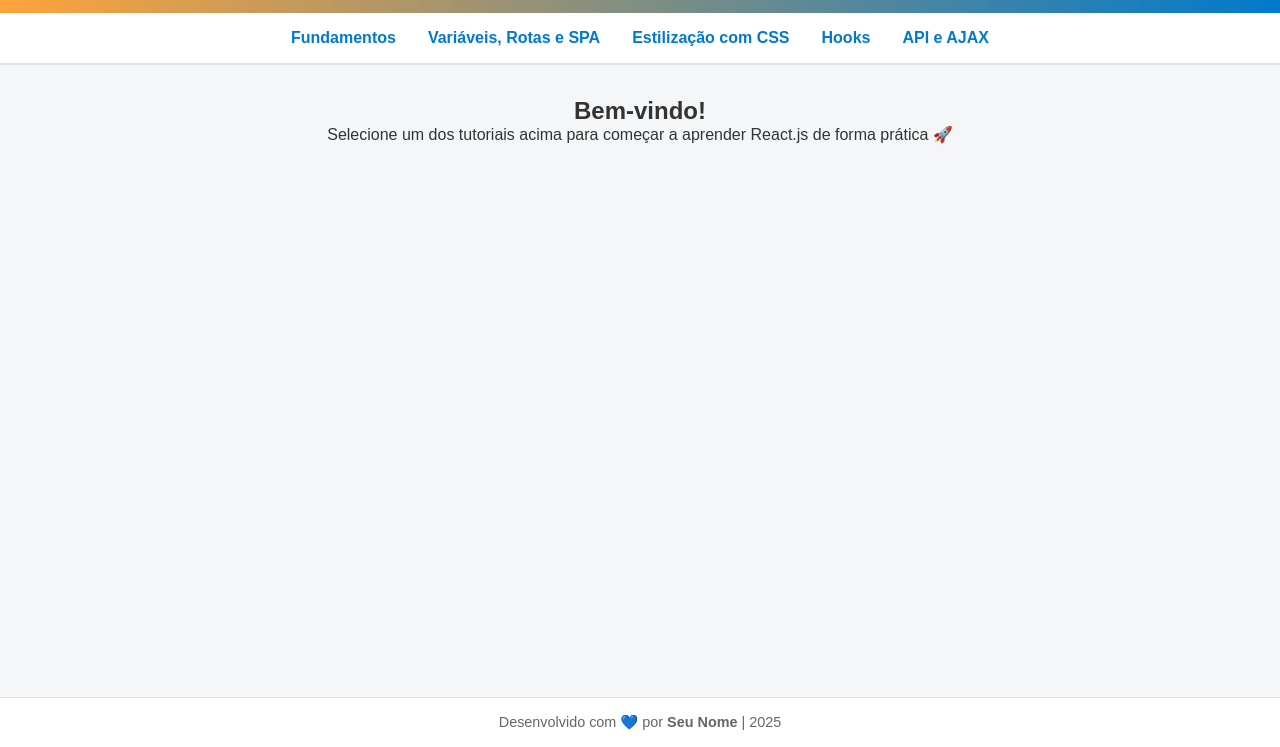
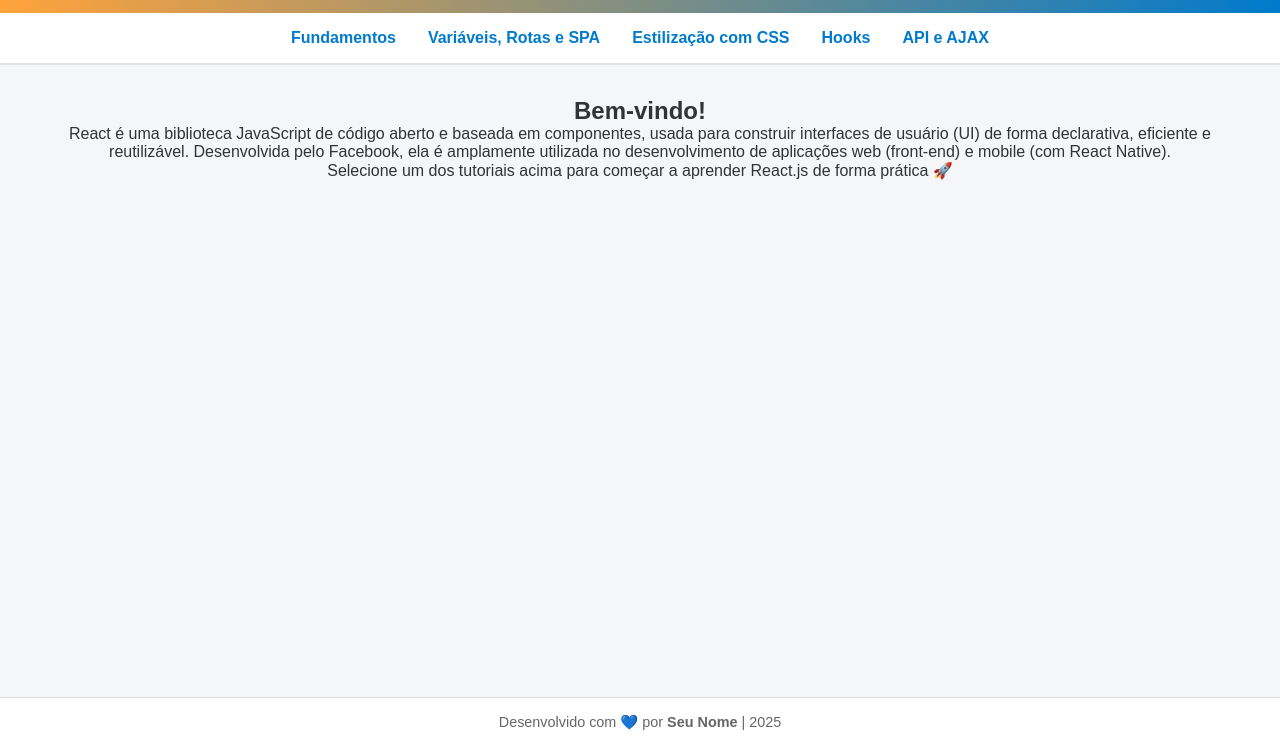
Before and after one commit to leonardoignacio/react_aulas, a plain HTML site: page index.html in a window 1280 px wide. Shown: the part 53-800 px from the top of the page. Drawn offline with Linux system fonts and the light colour scheme.

Commit message:
implementação de index.html

```diff
--- a/index.html
+++ b/index.html
@@ -112,6 +112,12 @@
 
   <main id="conteudo">
     <h2>Bem-vindo!</h2>
+    <p>
+      React é uma biblioteca JavaScript de código aberto e baseada em componentes,
+      usada para construir interfaces de usuário (UI) de forma declarativa, eficiente
+      e reutilizável. Desenvolvida pelo Facebook, ela é amplamente utilizada no
+      desenvolvimento de aplicações web (front-end) e mobile (com React Native).
+    </p>
     <p>Selecione um dos tutoriais acima para começar a aprender React.js de forma prática 🚀</p>
   </main>
 
```
